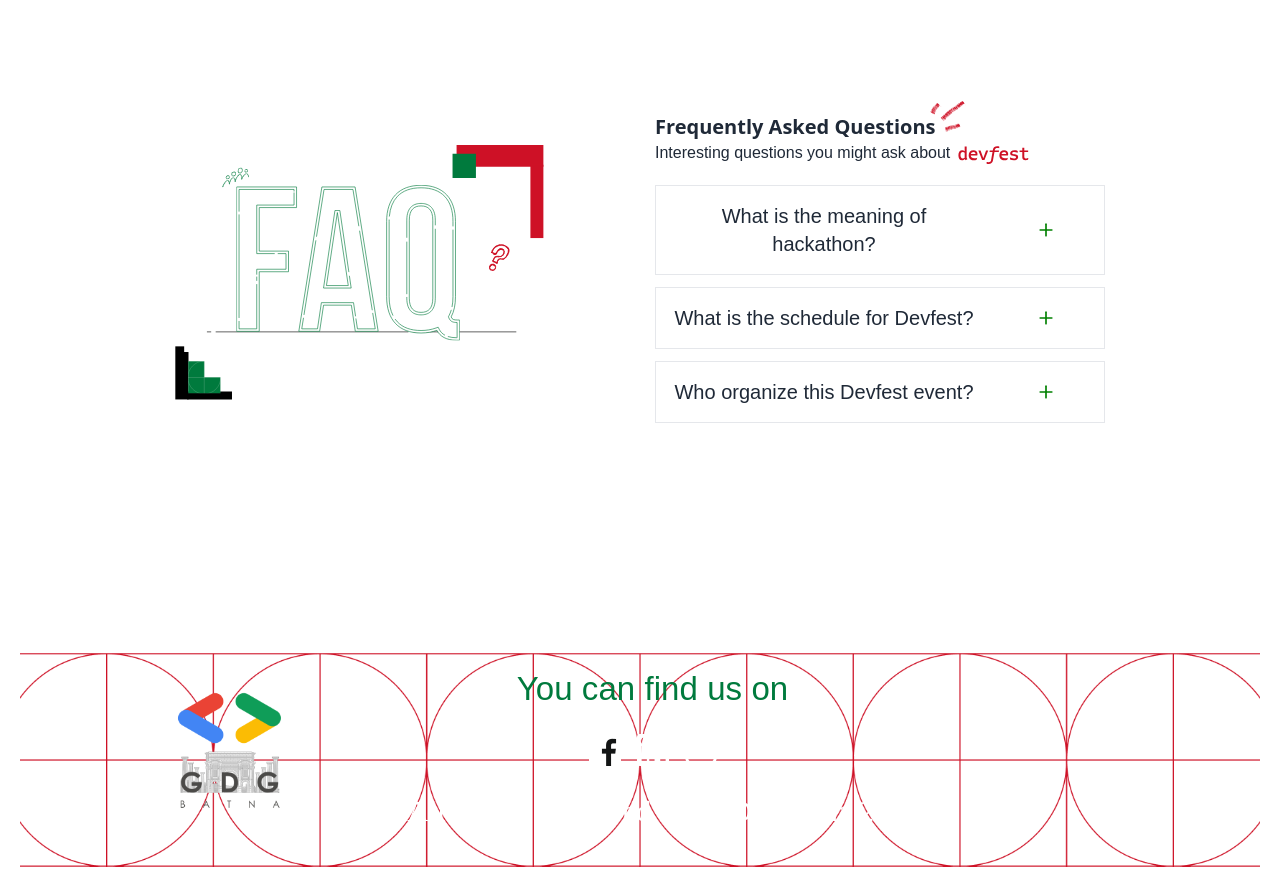
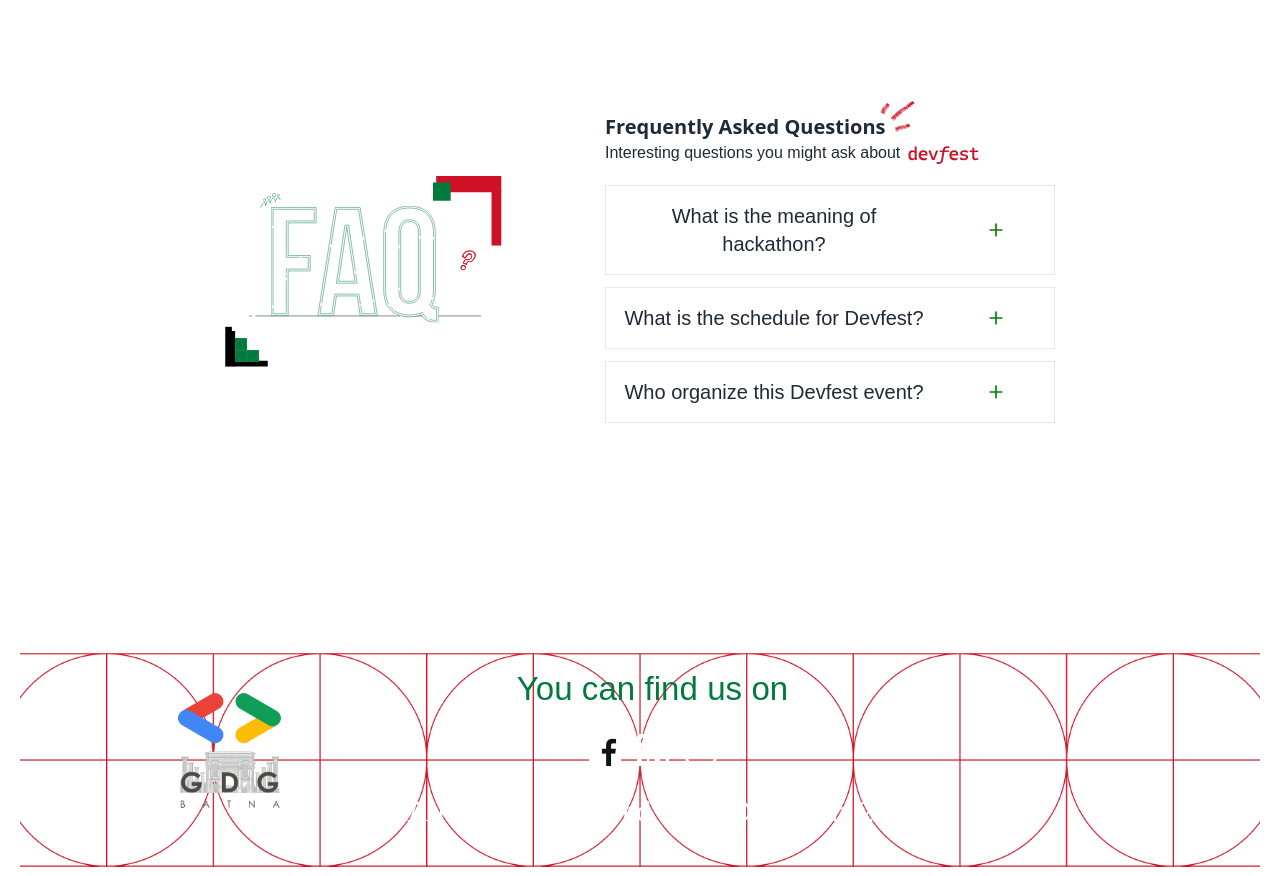
Before and after one commit to Dia-Souci/Devfest2023Batna, a React (Vite) app: page / in a window 1280 px wide. Shown: the part 3260-4136 px from the top of the page. Built offline with nearby package versions, Linux system fonts and the light colour scheme; a web font is replaced by a local one.

Commit message:
built+text+footerout

```diff
--- a/src/components/FAQSection.jsx
+++ b/src/components/FAQSection.jsx
@@ -5,7 +5,7 @@
     <section className="flex flex-row justify-center items-center flex-wrap max-w-fit sm:px-0 px-6 sm:space-x-20 lg:space-y-0 space-y-10">
       {/* FAQ logo at the left */}
       <div className="flex items-center justify-center">
-        <img src="/faq-logo.svg" alt="faq logo" className="max-w-[400px]"></img>
+        <img src="/faq-logo.svg" alt="faq logo" className="max-w-[300px]"></img>
       </div>
 
       {/* Content at the right */}
--- a/src/components/Swipper2.css
+++ b/src/components/Swipper2.css
@@ -28,7 +28,7 @@
   margin-bottom: 1.5rem /* 24px */;
 }
 .swiper-button-next,.swiper-button-prev {
-  background-image: url(./right-arrow.svg);
+  background-image: url('../images/right-arrow.svg');
   background-size: cover;
   background-repeat: no-repeat;
   background-position: center;
@@ -42,13 +42,13 @@
 }
 
 .swiper-button-next{
-  background-image: url(./right-arrow.svg);
+  background-image: url('../images/right-arrow.svg');
   right: 0;
   margin-right: 40px;
 }
 
 .swiper-button-prev {
-  background-image: url(./left-arrow.svg);
+  background-image: url('../images/left-arrow.svg');
   left: 0;
   margin-left: 40px;
 
```
Also changed, not shown: src/images/left-arrow.svg (renamed from public/left-arrow.svg), src/images/right-arrow.svg (renamed from public/right-arrow.svg).
